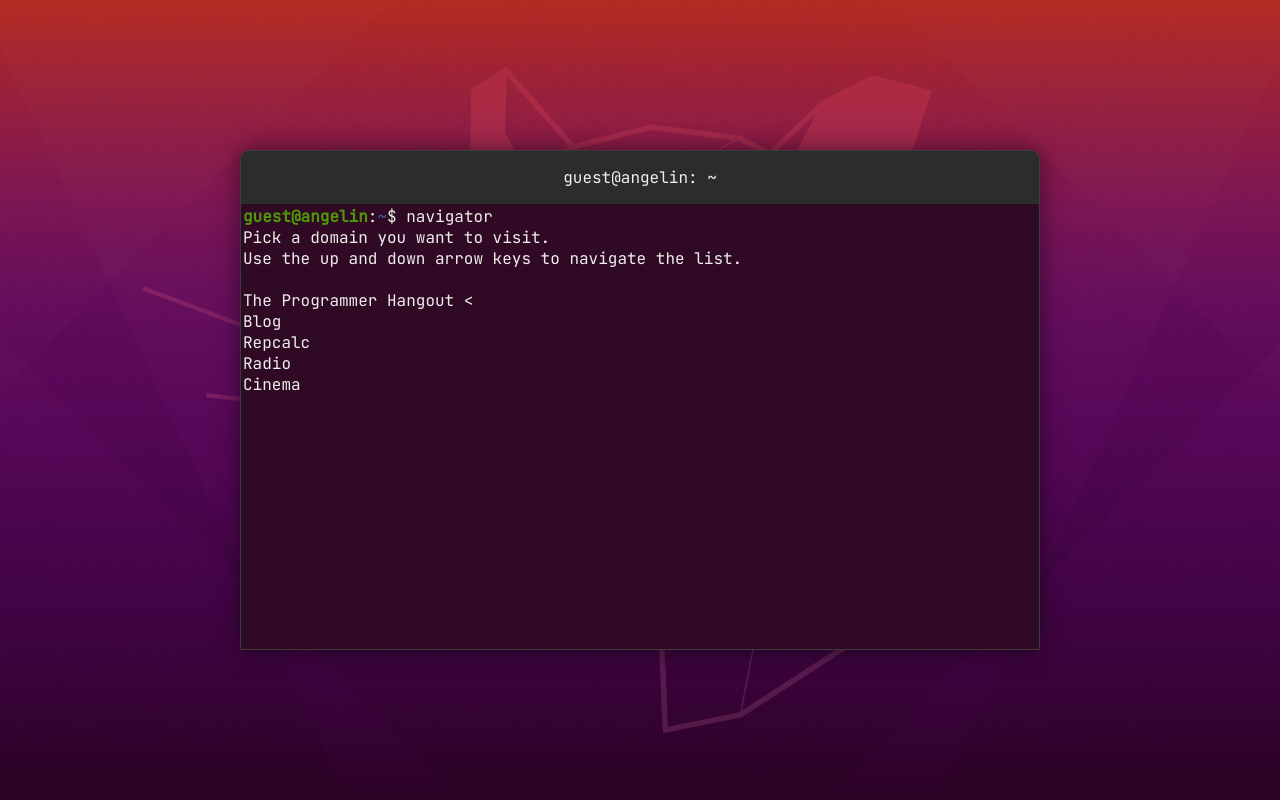
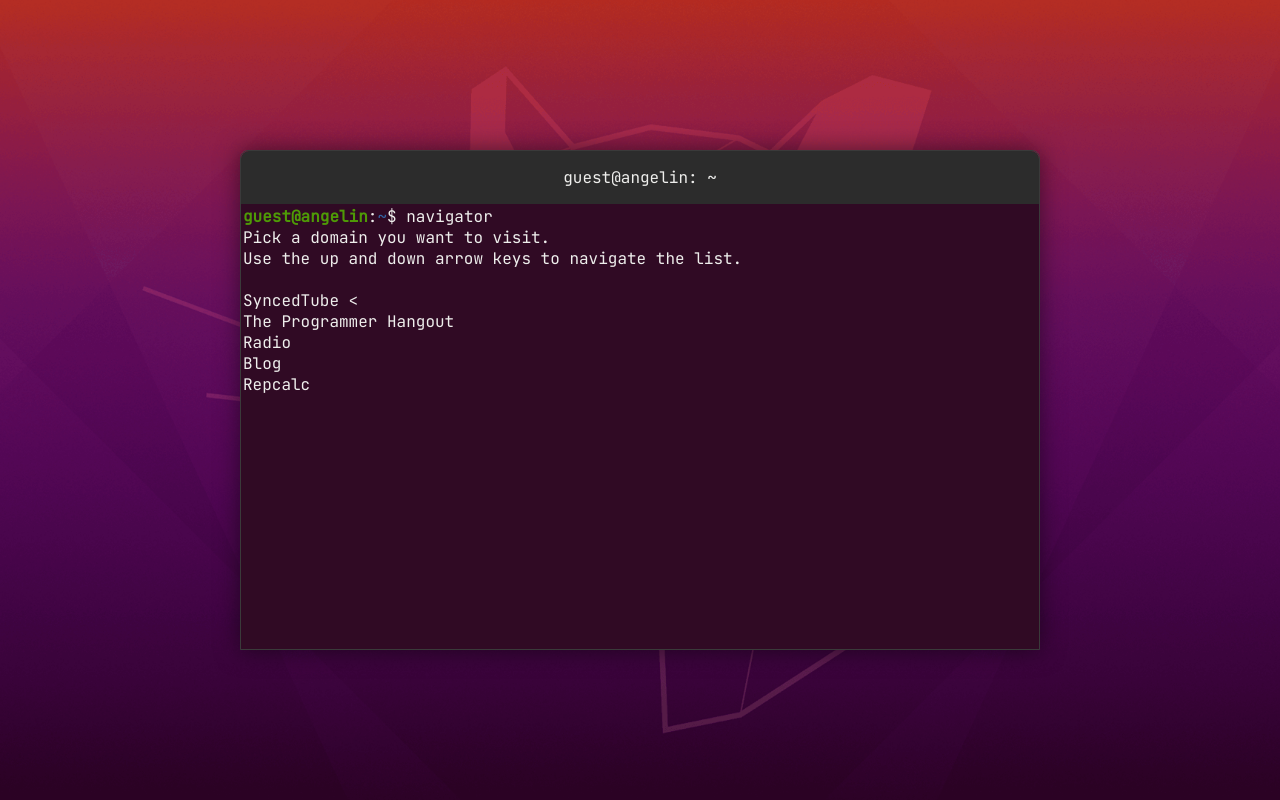
Before and after one commit to Zeilar/angelin, a React (Create React App) app: page / in a window 1280 px wide. Built offline with nearby package versions, Linux system fonts and the light colour scheme.

Commit message:
Styling, updated sites

```diff
--- a/src/components/Console/Console.styles.tsx
+++ b/src/components/Console/Console.styles.tsx
@@ -7,7 +7,8 @@ export const Wrapper = styled.div`
     transform: translate(-50%, -50%);
     top: 50%;
     left: 50%;
-    width: 800px;
+    max-width: 800px;
+    width: 100%;
     height: 500px;
     border: 1px solid rgb(58, 58, 58);
     border-top-left-radius: 0.5rem;
--- a/src/components/Console/Console.tsx
+++ b/src/components/Console/Console.tsx
@@ -2,31 +2,32 @@ import { useState, useEffect } from "react";
 import * as Styles from "./Console.styles";
 import { IDomain } from "./types";
 
+// Put this in API service
 const domains: IDomain[] = [
     {
         id: 1,
+        name: "SyncedTube",
+        url: "http://syncedtube.com",
+    },
+    {
+        id: 2,
         name: "The Programmer Hangout",
         url: "https://tph.angelin.dev",
     },
     {
-        id: 2,
+        id: 3,
+        name: "Radio",
+        url: "https://radio.angelin.dev",
+    },
+    {
+        id: 4,
         name: "Blog",
         url: "https://blog.angelin.dev",
     },
     {
-        id: 3,
+        id: 5,
         name: "Repcalc",
         url: "https://repcalc.angelin.dev",
-    },
-    {
-        id: 4,
-        name: "Radio",
-        url: "https://radio.angelin.dev",
-    },
-    {
-        id: 5,
-        name: "Cinema",
-        url: "https://cinema.angelin.dev",
     },
 ];
 
@@ -70,7 +71,7 @@ export function Console() {
     useEffect(() => {
         if (hasPicked) {
             setTimeout(() => {
-                window.location.href = activeSelection.url;
+                window.location.replace(activeSelection.url);
             }, activeSelection.url.length * 150);
         }
     }, [hasPicked, activeSelection.url]);
--- a/src/components/Home/Home.tsx
+++ b/src/components/Home/Home.tsx
@@ -1,5 +1,29 @@
+import { useEffect, useState } from "react";
 import { Console } from "../Console";
 
+const MAX_DESKTOP_WIDTH = 1000;
+
 export function Home() {
-    return <Console />;
+    const [isMobile, setIsMobile] = useState(
+        window.innerWidth < MAX_DESKTOP_WIDTH
+    );
+
+    useEffect(() => {
+        function resizeHandler(e: UIEvent) {
+            setIsMobile(window.innerWidth < MAX_DESKTOP_WIDTH);
+        }
+
+        window.addEventListener("resize", resizeHandler);
+        return () => {
+            window.removeEventListener("resize", resizeHandler);
+        };
+    }, []);
+
+    return isMobile ? (
+        <h1 style={{ textAlign: "center", marginTop: "1rem" }}>
+            Mobile version is under construction!
+        </h1>
+    ) : (
+        <Console />
+    );
 }
```
